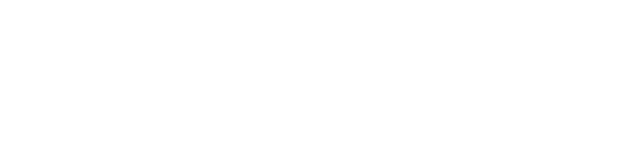
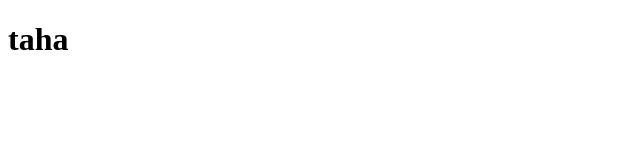
Before and after one commit to BarlasTaha/SMIT-BATCH-10, a plain HTML site: page index.html in a window 1280 px wide. Shown: the whole page, without its empty margins (0-640 px from the left). Drawn offline with Linux system fonts and the light colour scheme.

Commit message:
modified the index html file

```diff
--- a/index.html
+++ b/index.html
@@ -7,7 +7,7 @@
 </head>
 <body>
 
-
+<h1>taha</h1>
 
 
 
```
